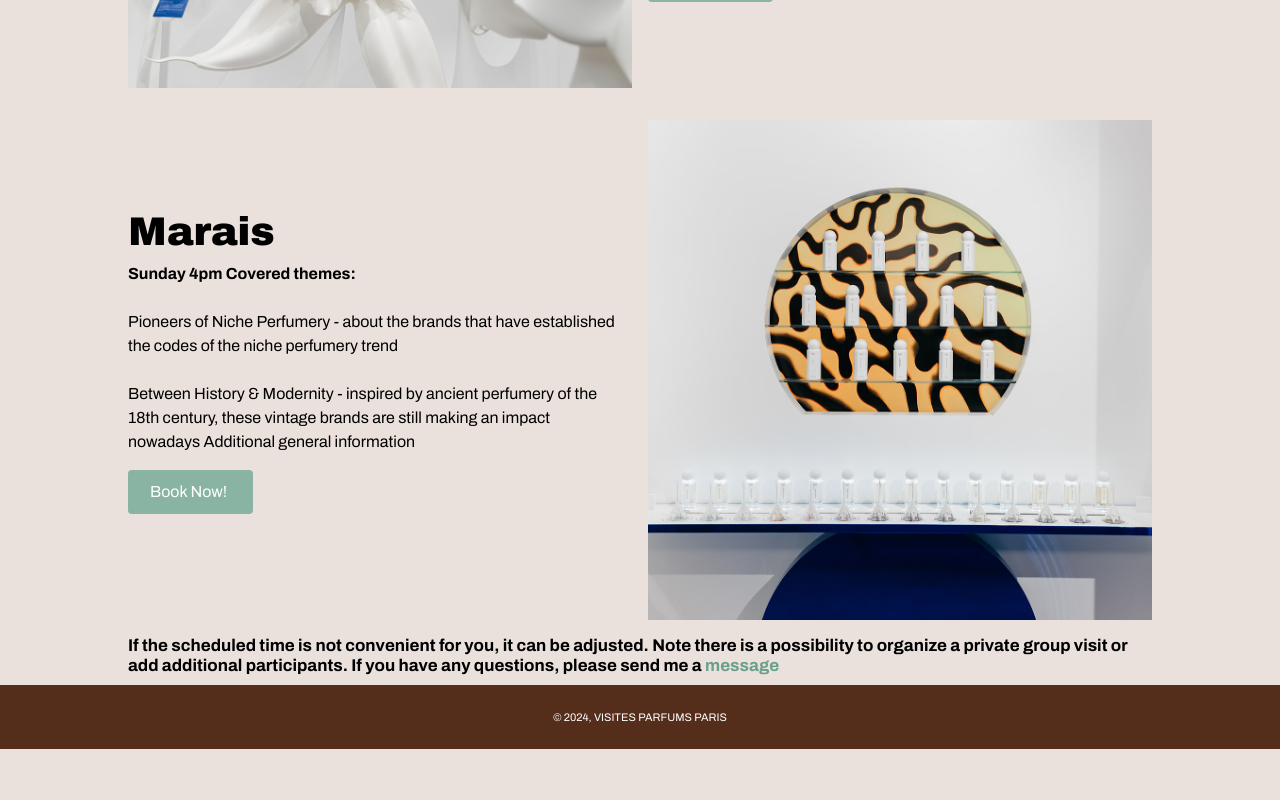
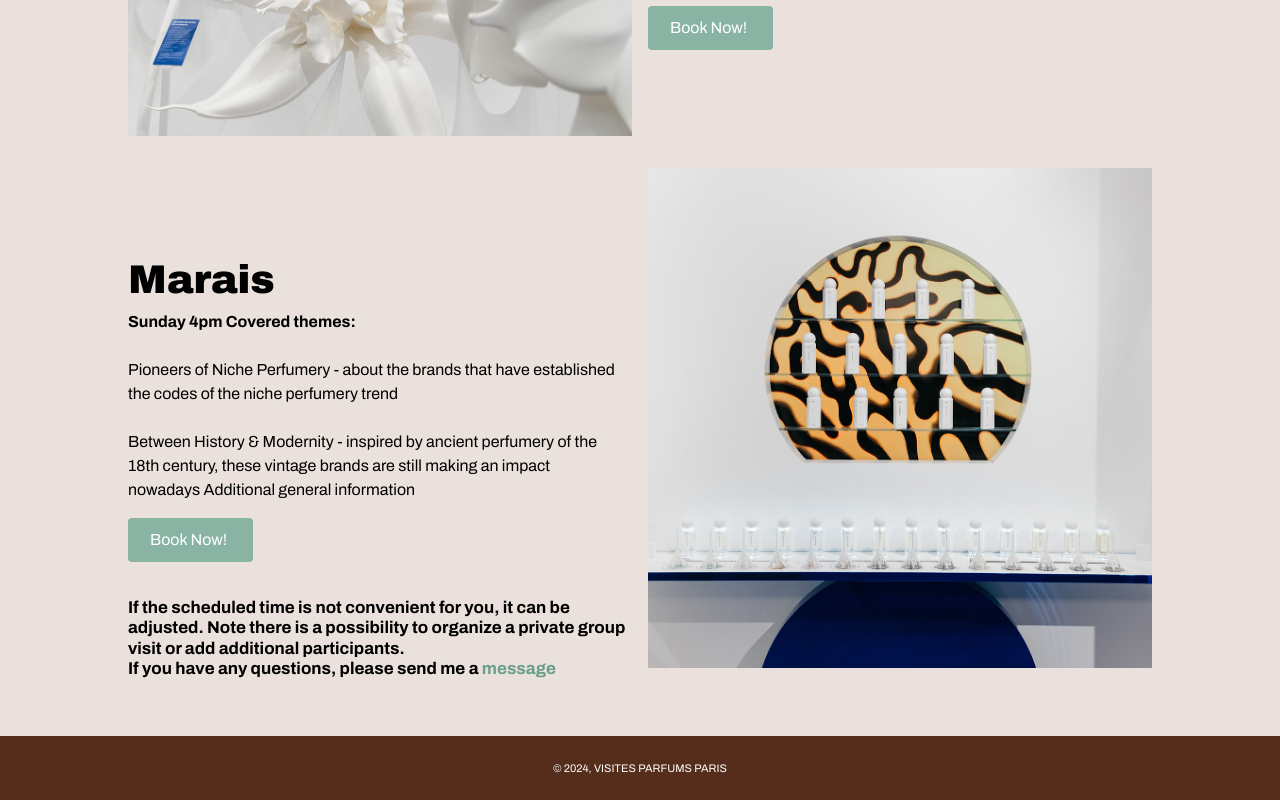
Before and after one commit to max481516/visitesparfums.com, a React (Vite) app: page /booking in a window 1280 px wide. Shown: the part 916-1716 px from the top of the page. Before the commit the page ends 1665 px from the top, so only its background shows below. Built offline with nearby package versions, Linux system fonts and the light colour scheme.

Commit message:
added padding in about me and booking for desktop versions, mooved message in booking

```diff
--- a/src/components/AboutMe.jsx
+++ b/src/components/AboutMe.jsx
@@ -154,7 +154,7 @@ const Wrapper = styled.section`
   @media ${QUERIES.laptopAndUp} {
     flex-direction: row;
     flex-wrap: wrap;
-    padding: 0 128px;
+    padding: 0 128px 48px;
   }
 `;
 
--- a/src/locales/en/translation.json
+++ b/src/locales/en/translation.json
@@ -70,7 +70,7 @@
     "Visit1": "<bold>Saturday 4pm (or Friday 5pm - to be discussed)</bold> \n\n Covered themes: \n\n <colored>Pioneers of Niche Perfumery</colored> - about the brands that have established the codes of the niche perfumery trend \n\n<bold>Trendy Niche brands</bold> - currently making the buzz in the fragrance industry",
     "Visit2": "<bold>Sunday 4pm Covered themes:</bold> \n\n Pioneers of Niche Perfumery - about the brands that have established the codes of the niche perfumery trend \n\n Between History & Modernity - inspired by ancient perfumery of the 18th century, these vintage brands are still making an impact nowadays Additional general information \n\n",
     "ClickHere": "Click here to book a visit on:",
-    "AnyQuestions": "If the scheduled time is not convenient for you, it can be adjusted. Note there is a possibility to organize a private group visit or add additional participants. If you have any questions, please send me a",
+    "AnyQuestions": "If the scheduled time is not convenient for you, it can be adjusted. Note there is a possibility to organize a private group visit or add additional participants. \nIf you have any questions, please send me a",
     "AnyQuestionsLink": "message"
   },
   "Modal": {
--- a/src/pages/booking.jsx
+++ b/src/pages/booking.jsx
@@ -77,7 +77,7 @@ const Wrapper = styled.div`
   white-space: pre-line; // to render new lines in the text from JSON
 
   @media ${QUERIES.laptopAndUp} {
-    padding: 0 128px;
+    padding: 48px 128px;
   }
 `;
 
@@ -101,12 +101,13 @@ const BookingDecoration = styled(Decoration)`
 
 const Message = styled.p`
   padding: 0 0 8px;
-  min-width: 75%;
   font-weight: 700;
   line-height: 1.2;
 
   @media ${QUERIES.laptopAndUp} {
     font-size: calc(17rem / 16);
+    width: 50%;
+    margin-top: -86px;
   }
 `;
 
```
